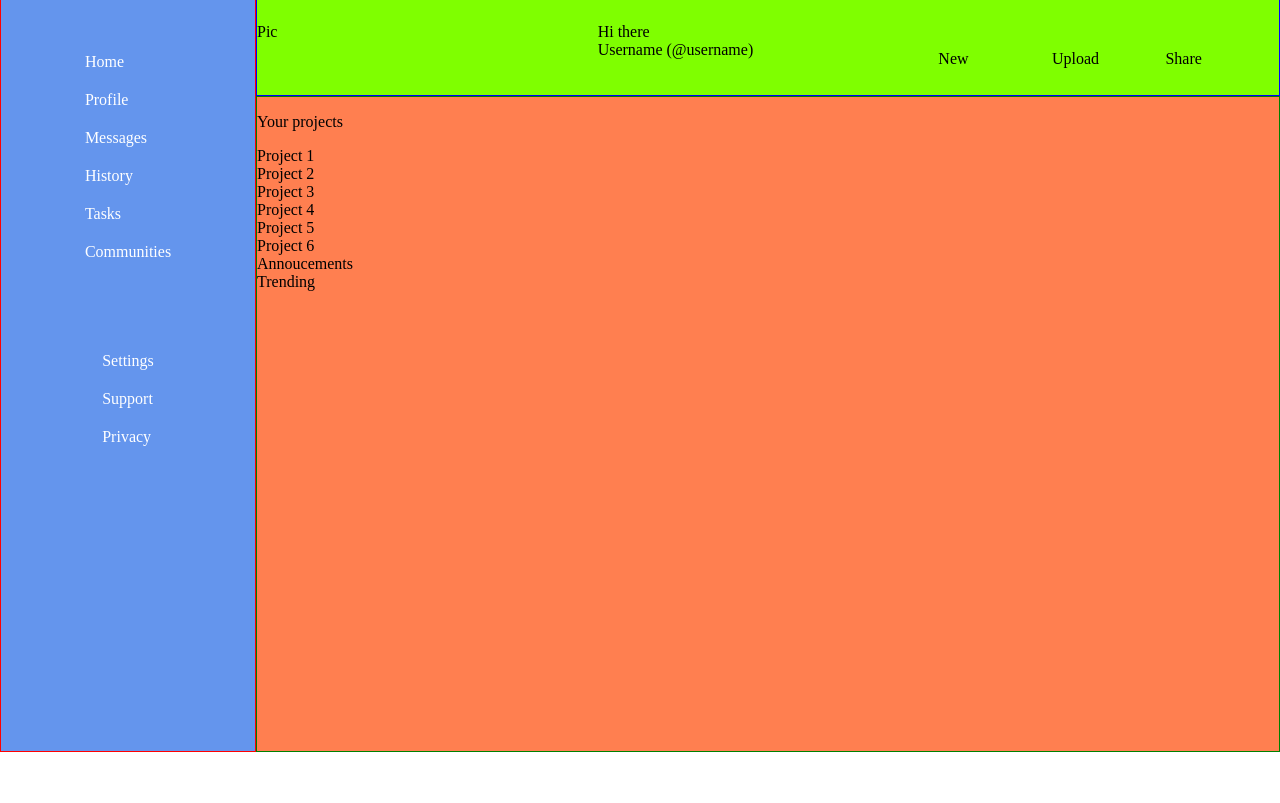
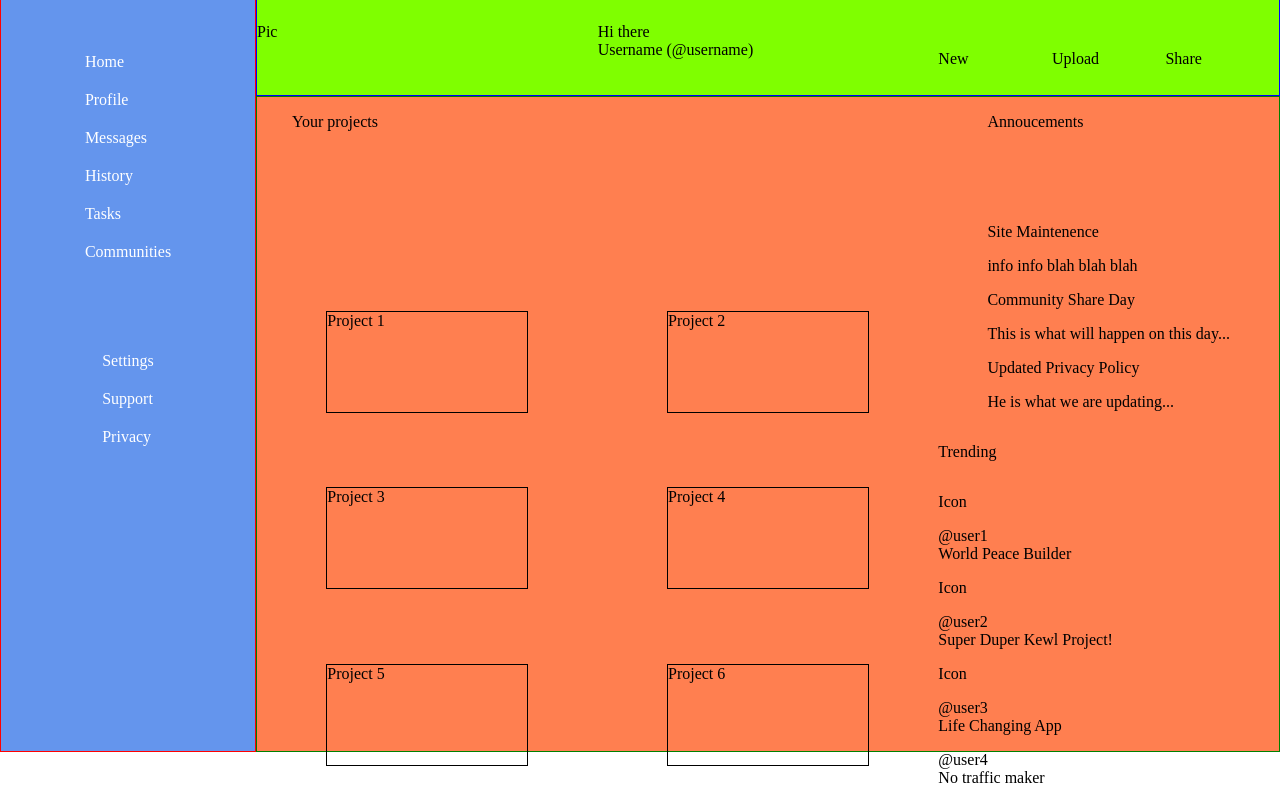
Before and after one commit to aeguggh5893/admin-dashboard, a plain HTML site: page index.html in a window 1280 px wide. Shown: the part 48-851 px from the top of the page. Before the commit the page ends 800 px from the top, so only its background shows below. Drawn offline with Linux system fonts and the light colour scheme.

Commit message:
Layer out the main content section: cards, annoucments, and trending

```diff
--- a/index.html
+++ b/index.html
@@ -54,15 +54,50 @@
             <div class="main-content">
                 <div class="cards">
                     <p>Your projects</p>
-                    <div class="card">Project 1</div>
-                    <div class="card">Project 2</div>
-                    <div class="card">Project 3</div>
-                    <div class="card">Project 4</div>
-                    <div class="card">Project 5</div>
-                    <div class="card">Project 6</div>
+                    <div class="card card1">Project 1</div>
+                    <div class="card card2">Project 2</div>
+                    <div class="card card3">Project 3</div>
+                    <div class="card card4">Project 4</div>
+                    <div class="card card5">Project 5</div>
+                    <div class="card card6">Project 6</div>
                 </div>
-                <div class="annoucements">Annoucements</div>
-                <div class="trending">Trending</div>
+                <div class="annoucements">
+                    <p>Annoucements</p>
+                    <div class="annouce-block">
+                        <div class="block1">
+                            <p>Site Maintenence</p>
+                            <p>info info blah blah blah</p>
+                        </div>
+                        <div class="block2">
+                            <p>Community Share Day</p>
+                            <p>This is what will happen on this day...</p>
+                        </div>
+                        <div class="block3">
+                            <p>Updated Privacy Policy</p>
+                            <p>He is what we are updating...</p>
+                        </div>
+                    </div>
+                </div>
+                <div class="trending">
+                    <p>Trending</p>
+                    <div class="trend-block">
+                        <div class="person">
+                            <p>Icon</p>
+                            <p>@user1 <br> World Peace Builder</p>
+                        </div>
+                        <div class="person">
+                            <p>Icon</p>
+                            <p>@user2 <br> Super Duper Kewl Project!</p>
+                        </div>
+                        <div class="person">
+                            <p>Icon</p>
+                            <p>@user3 <br> Life Changing App</p>
+                        </div>
+                        <div class="person">
+                            <p>@user4 <br> No traffic maker</p>
+                        </div>
+                    </div>
+                </div>
             </div>
         </div>
 
--- a/style.css
+++ b/style.css
@@ -93,4 +93,38 @@ li {
 .main-content {
     border: 1px solid green;
     background-color: coral;
+    display: grid;
+    grid-template-columns: 2fr 1fr;
+    grid-template-rows: 1fr 1fr;
 }
+
+.cards {
+    grid-row: span 2;
+    display: grid;
+    grid-template-columns: repeat(2, 1fr);
+    grid-template-rows: repeat(4, 1fr);
+}
+
+.cards > p {
+    grid-column: span 2;
+    margin-left: 35px;
+}
+
+.card {
+    height: 100px;
+    width: 200px;
+    border: 1px solid black;
+    justify-self: center;
+    align-self: center;
+}
+
+.annoucements {
+    display: grid;
+    grid-template-rows: 1fr 2fr;
+    justify-content: center;
+}
+
+.trending {
+    display: grid;
+    justify-content: start;
+}
```
